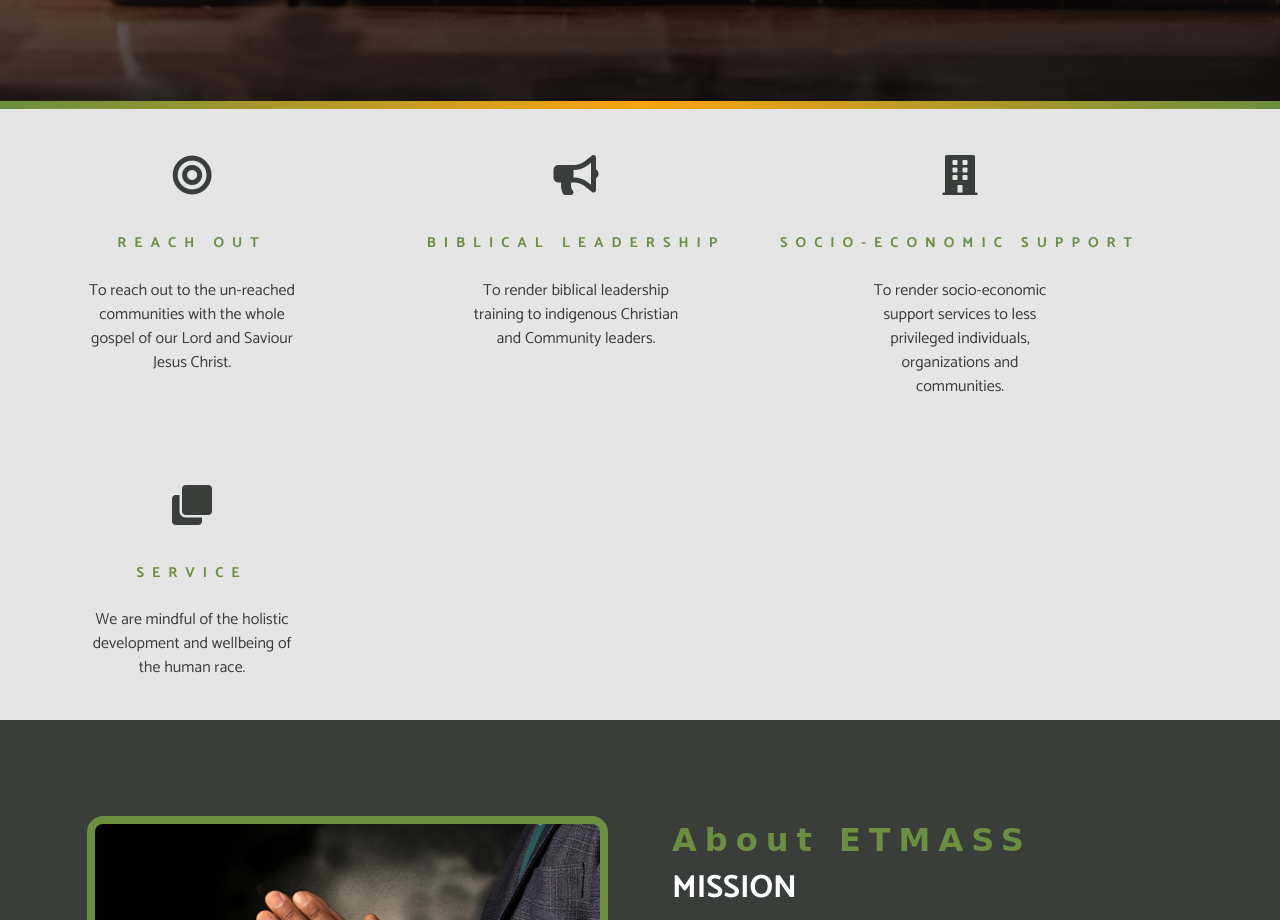
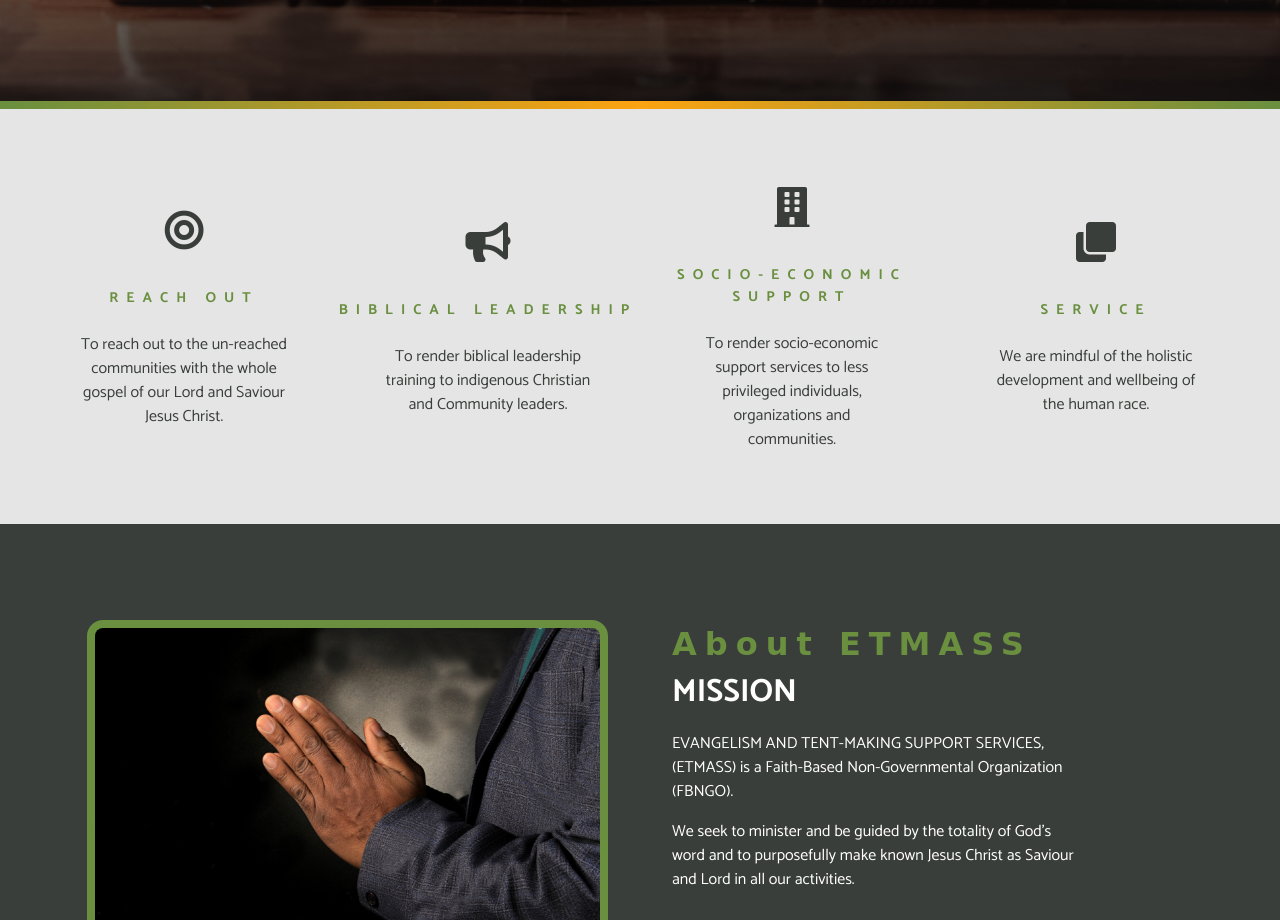
Before and after one commit to Tussey/etmass, a plain HTML site: page index.html in a window 1280 px wide. Shown: the part 699-1619 px from the top of the page. Drawn offline with Linux system fonts and the light colour scheme; a web font is replaced by a local one.

Commit message:
adding flex to my project

```diff
--- a/css/styles.css
+++ b/css/styles.css
@@ -97,17 +97,17 @@ a {
   color: var(--mainDark);
   padding-left: 0.5rem;
 }
-.nav-footer li{
+.nav-footer li {
   display: inline;
-  float:left;
+  float: left;
 }
-.nav-footer a{
+.nav-footer a {
   display: block;
   padding: 8px;
   font-size: 0.9rem !important;
 }
-.nav-footer a:hover{
-  color:white;
+.nav-footer a:hover {
+  color: white;
 }
 
 .showNav {
@@ -237,10 +237,19 @@ a {
 }
 /* skills  */
 .skills {
+  display: flex;
+  /* flex-wrap: wrap; */
+  flex-direction: row;
+  align-items: center;
+  justify-content: center;
+  padding: 2rem;
+  /* flex-flow: column wrap; */
+  /* align-content: stretch; */
   background: var(--mainGrey);
 }
 .skill {
   /* margin: 0 auto; */
+  /* align-self: center; */
   padding: 2.5rem 0;
   text-align: center;
   transition: var(--mainTransition);
@@ -295,7 +304,7 @@ a {
   margin: 0 auto;
   max-width: 1170px;
 }
-.about{
+.about {
   background-color: var(--mainDark);
   color: white;
 }
@@ -309,7 +318,7 @@ a {
   border-radius: 1rem;
   overflow: hidden;
 }
-.about-picture-containers  {
+.about-picture-containers {
   background: var(--primaryColor);
   border: 0.5rem solid teal;
   border-radius: 1rem;
@@ -430,7 +439,7 @@ a {
 /* contact  */
 .contact {
   padding-top: 2rem;
-  background-color: var(--mainWhite)!important;
+  background-color: var(--mainWhite) !important;
 }
 
 .contact-item {
```
